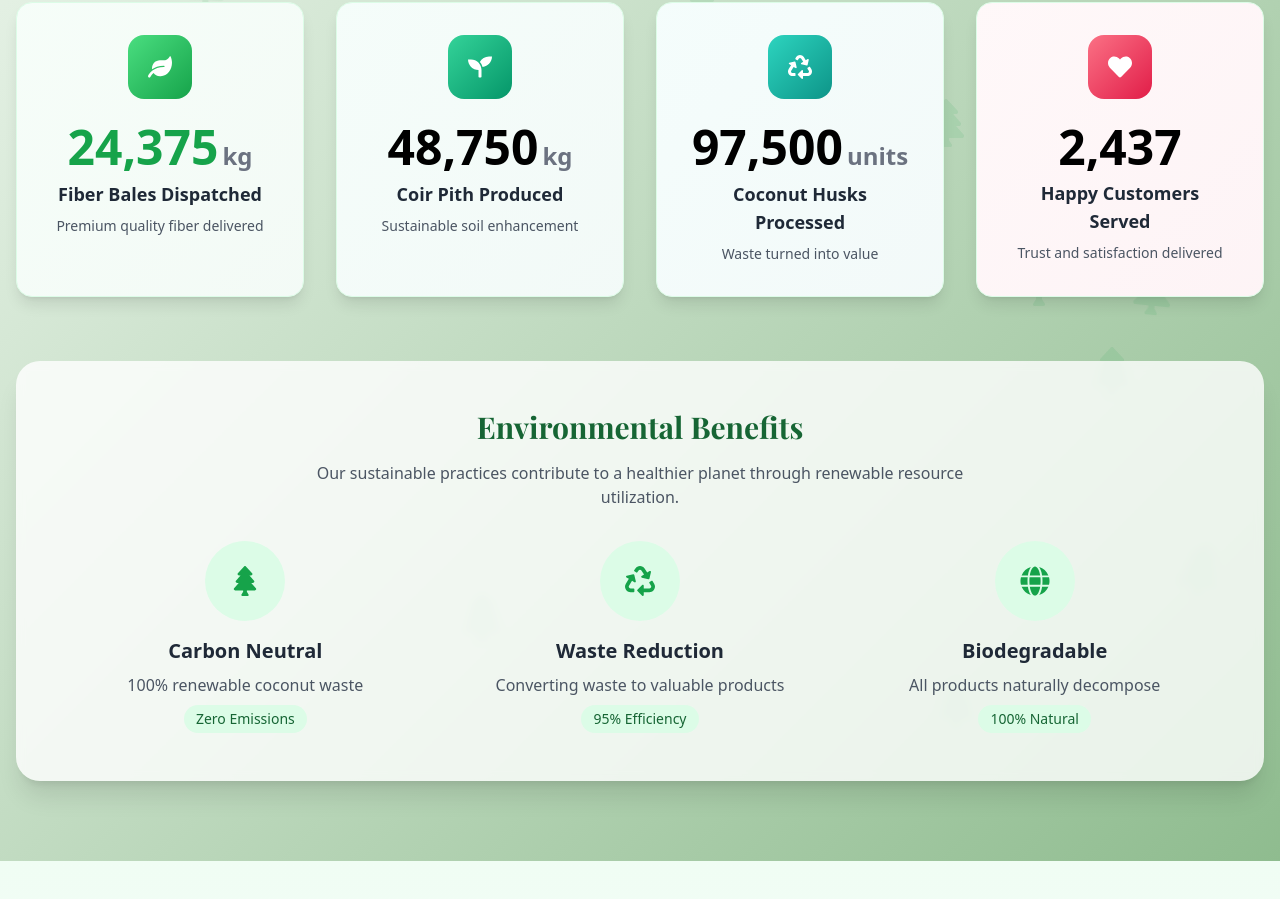
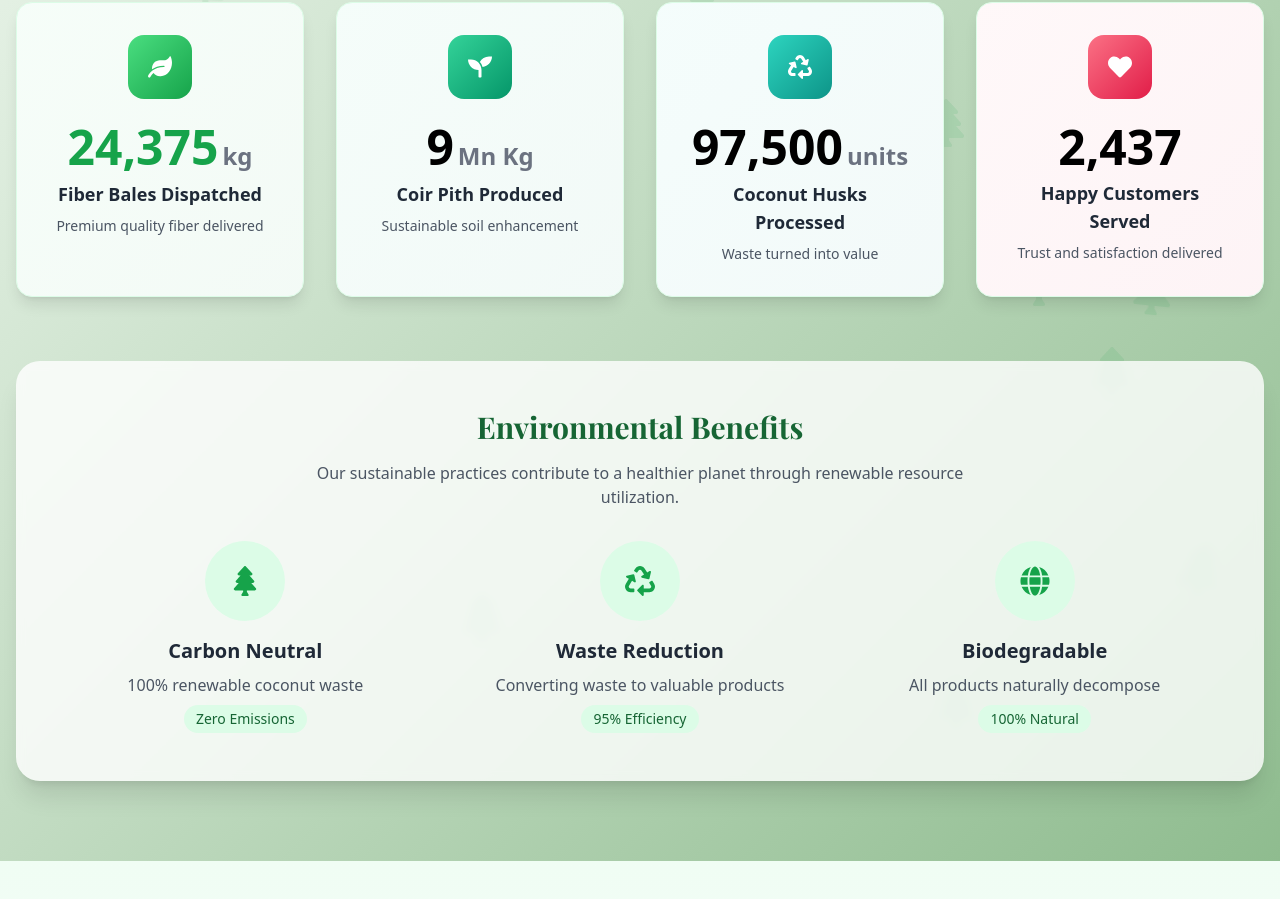
Before and after one commit to kavin-prasath-mg/mythilicoirs-website, a React (Vite) app: page / in a window 1280 px wide. Shown: the part 2477-3376 px from the top of the page. Built offline with nearby package versions, Linux system fonts and the light colour scheme.

Commit message:
Changed the quantity and unit

```diff
--- a/src/Components/ImpactStatistics/ImpactStatistics.jsx
+++ b/src/Components/ImpactStatistics/ImpactStatistics.jsx
@@ -13,7 +13,7 @@ const ImpactStatistics = () => {
   // Mock data for demonstration - replace with actual API call
   const mockStatistics = {
     fiberBaleDispatched: 25000,
-    coirPithQuantity: 50000,
+    coirPithQuantity: 10,
     huskConsumed: 100000,
     ordersDispatched: 2500,
   };
@@ -52,7 +52,7 @@ const ImpactStatistics = () => {
     {
       value: statistics.coirPithQuantity,
       label: "Coir Pith Produced",
-      unit: "kg",
+      unit: "Mn Kg",
       icon: <FaSeedling />,
       color: "emerald",
       gradient: "from-emerald-400 to-emerald-600",
```
